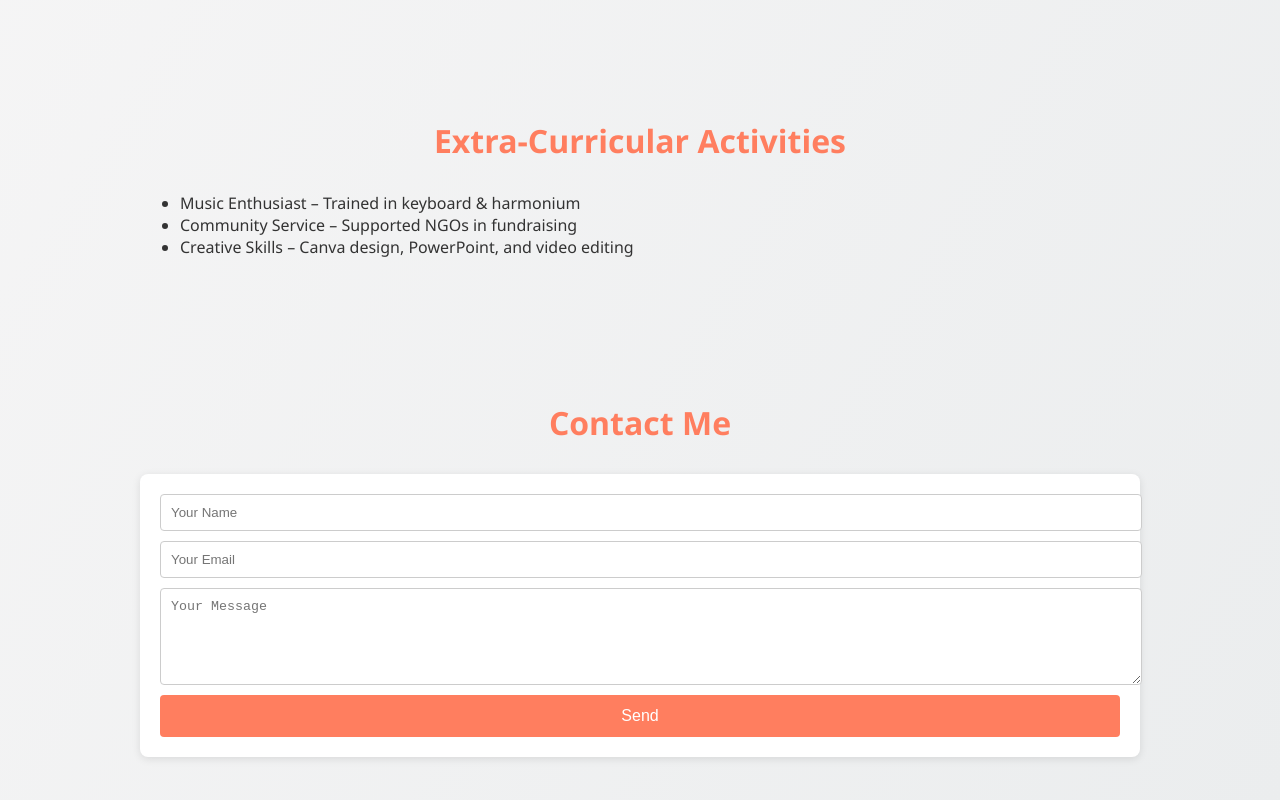
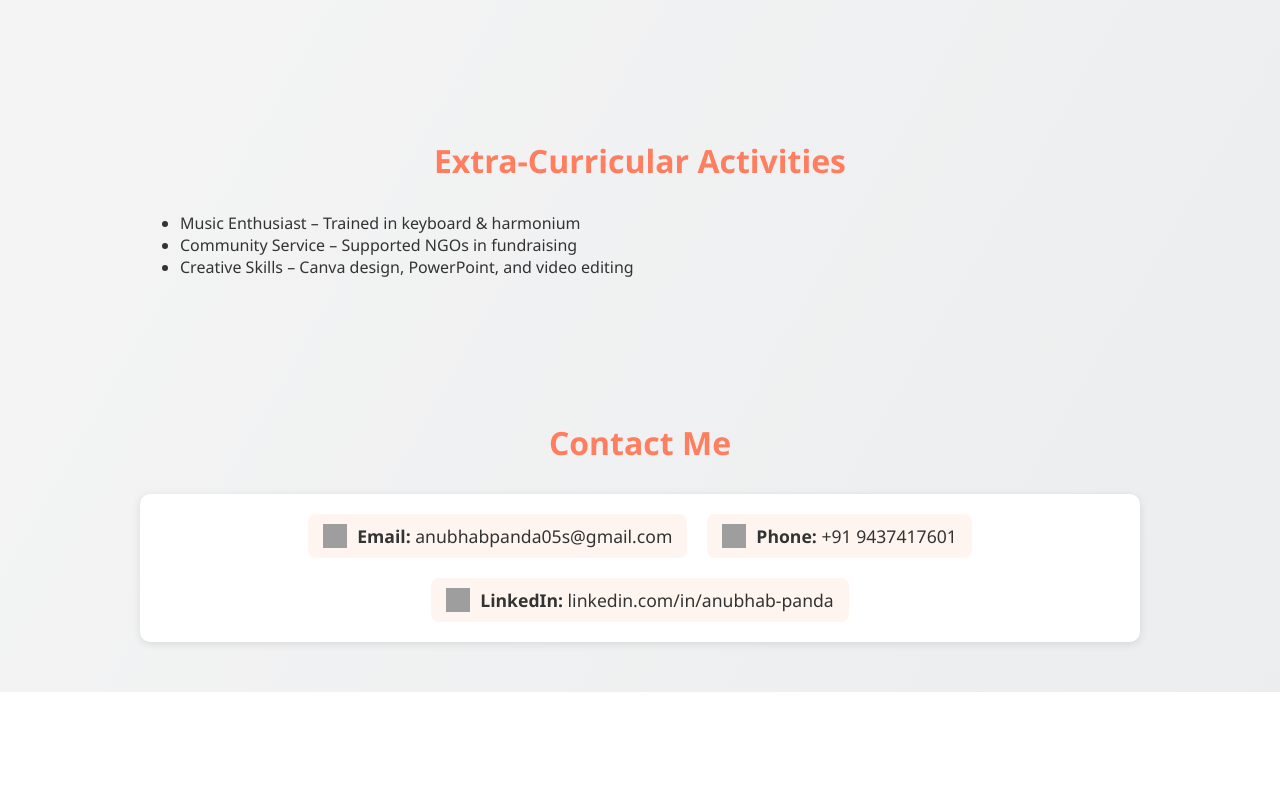
Before and after one commit to anubhabpanda05s-wq/About-Anubhab.github.io, a plain HTML site: page index.html in a window 1280 px wide. Shown: the part 2458-3258 px from the top of the page. After the commit the page ends 3150 px from the top, so only its background shows below. Drawn offline with Linux system fonts and the light colour scheme; grey boxes are pictures that could not be loaded.

Commit message:
Update index.html

```diff
--- a/index.html
+++ b/index.html
@@ -36,7 +36,6 @@
         border-bottom: 1px solid #ddd;
         text-align: center;
         z-index: 100;
-        animation: fadeIn 1.5s ease;
     }
     nav a {
         margin: 0 15px;
@@ -52,14 +51,12 @@
         padding: 50px 20px;
         max-width: 1000px;
         margin: auto;
-        animation: fadeUp 1.2s ease-in-out;
     }
     h2 {
         text-align: center;
         margin-bottom: 30px;
         color: #ff7e5f;
         font-size: 2em;
-        animation: fadeIn 1.5s ease;
     }
     .skills {
         display: grid;
@@ -73,16 +70,10 @@
         border-radius: 10px;
         box-shadow: 0 2px 8px rgba(0,0,0,0.1);
         transition: transform 0.3s, box-shadow 0.3s;
-        animation: popIn 1.2s ease-in-out;
     }
     .skill-box:hover {
         transform: translateY(-5px) scale(1.05);
         box-shadow: 0 4px 15px rgba(0,0,0,0.2);
-    }
-    .experience-grid {
-        display: grid;
-        grid-template-columns: 1fr;
-        gap: 20px;
     }
     .experience-card {
         background: white;
@@ -90,7 +81,7 @@
         border-radius: 10px;
         box-shadow: 0 2px 8px rgba(0,0,0,0.1);
         transition: transform 0.3s;
-        animation: fadeUp 1s ease-in-out;
+        margin-bottom: 20px;
     }
     .experience-card:hover {
         transform: translateY(-5px);
@@ -102,7 +93,6 @@
         padding: 5px 10px;
         border-radius: 5px;
         font-size: 0.8em;
-        margin-right: 5px;
     }
     blockquote {
         font-style: italic;
@@ -111,52 +101,34 @@
         padding-left: 15px;
         margin: 20px auto;
         max-width: 800px;
-        animation: fadeIn 1.5s ease;
     }
-    form {
-        display: grid;
-        gap: 10px;
+    .contact-container {
+        display: flex;
+        flex-wrap: wrap;
+        gap: 20px;
+        justify-content: center;
         background: white;
         padding: 20px;
+        border-radius: 10px;
+        box-shadow: 0 2px 8px rgba(0,0,0,0.1);
+        margin-top: 20px;
+    }
+    .contact-box {
+        display: flex;
+        align-items: center;
+        gap: 10px;
+        font-size: 1.1em;
+        background: #fff5f0;
+        padding: 10px 15px;
         border-radius: 8px;
-        box-shadow: 0 2px 8px rgba(0,0,0,0.1);
+        transition: transform 0.3s;
     }
-    input, textarea {
-        padding: 10px;
-        border: 1px solid #ccc;
-        border-radius: 4px;
-        width: 100%;
+    .contact-box:hover {
+        transform: scale(1.05);
     }
-    button {
-        background: #ff7e5f;
-        color: white;
-        border: none;
-        padding: 12px;
-        cursor: pointer;
-        border-radius: 4px;
-        font-size: 1em;
-        transition: background 0.3s;
-    }
-    button:hover {
-        background: #d94f2d;
-    }
-
-    /* Animations */
-    @keyframes fadeIn {
-        from { opacity: 0; }
-        to { opacity: 1; }
-    }
-    @keyframes slideInDown {
-        from { transform: translateY(-50px); opacity: 0; }
-        to { transform: translateY(0); opacity: 1; }
-    }
-    @keyframes fadeUp {
-        from { opacity: 0; transform: translateY(30px); }
-        to { opacity: 1; transform: translateY(0); }
-    }
-    @keyframes popIn {
-        from { opacity: 0; transform: scale(0.9); }
-        to { opacity: 1; transform: scale(1); }
+    .contact-box img {
+        width: 24px;
+        height: 24px;
     }
 </style>
 </head>
@@ -217,7 +189,6 @@
 
 <section id="experience">
     <h2>Experience & Internships</h2>
-    <div class="experience-grid">
     <div class="experience-card">
         <h3>Wonton Consulting Private Limited (WCPL)</h3>
         <span class="badge">June 2024 – Sep 2024</span>
@@ -232,7 +203,6 @@
         <h3>InkBlink</h3>
         <span class="badge">Project Idea</span>
         <p>Developed an innovative print delivery service for college students to reduce stationery rush.</p>
-        </div>
     </div>
 </section>
 
@@ -258,12 +228,20 @@
 
 <section id="contact">
     <h2>Contact Me</h2>
-    <form>
-        <input type="text" placeholder="Your Name" required />
-        <input type="email" placeholder="Your Email" required />
-        <textarea placeholder="Your Message" rows="5" required></textarea>
-        <button type="submit">Send</button>
-    </form>
+    <div class="contact-container">
+        <div class="contact-box">
+            <img src="https://img.icons8.com/ios-filled/50/ff7e5f/new-post.png" alt="Email">
+            <span><b>Email:</b> anubhabpanda05s@gmail.com</span>
+        </div>
+        <div class="contact-box">
+            <img src="https://img.icons8.com/ios-filled/50/ff7e5f/phone.png" alt="Phone">
+            <span><b>Phone:</b> +91 9437417601</span>
+        </div>
+        <div class="contact-box">
+            <img src="https://img.icons8.com/ios-filled/50/ff7e5f/linkedin.png" alt="LinkedIn">
+            <span><b>LinkedIn:</b> linkedin.com/in/anubhab-panda</span>
+        </div>
+    </div>
 </section>
 
 </body>
```
Lines whose indentation alone changed are shown as unchanged.
